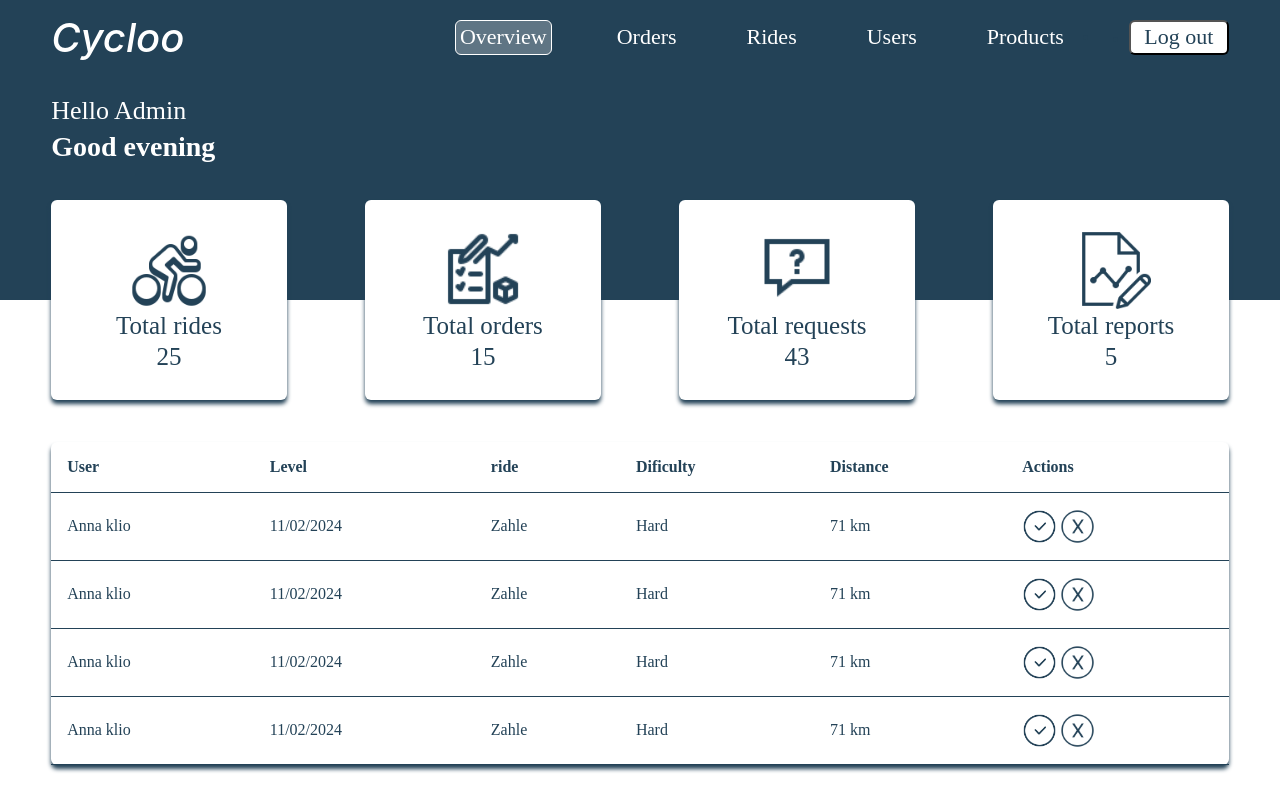
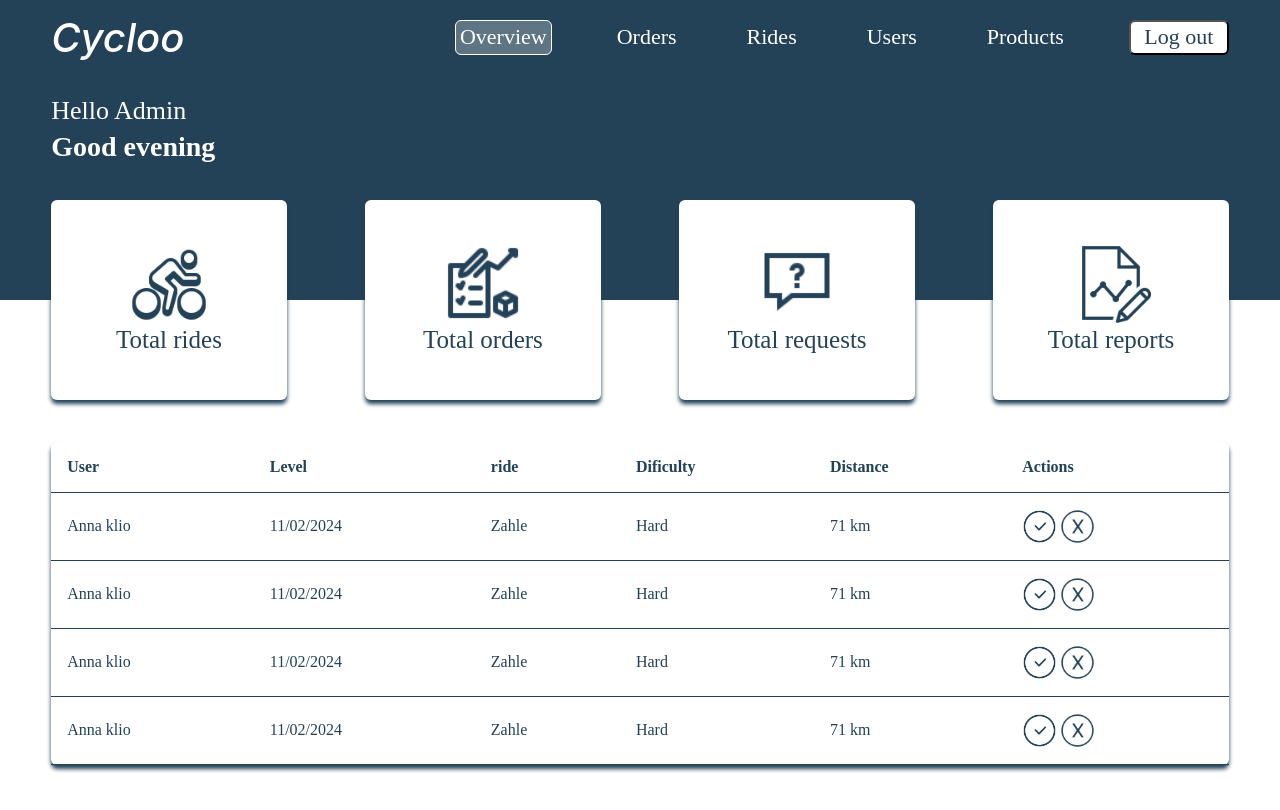
Before and after one commit to hadimortada1245/finalProject_cycloo_frontend, a React (Create React App) app: page /admin in a window 1280 px wide. Shown: the top 810 px of the page. Built offline with nearby package versions, Linux system fonts and the light colour scheme; no server answers.

Commit message:
done with counts in the overview section for the admin

```diff
--- /dev/null
+++ b/src/actions/rides.js
@@ -0,0 +1,17 @@
+import axios from "axios";
+export const getCountRides = (Id) => {
+    return (dispatch) => {
+      axios
+        .get(`${process.env.REACT_APP_API_URL}/rides/count`)
+        .then((response) => {
+          const totalRides=response.data.result[0].count;
+          dispatch({
+            type: "getCountRides",
+            payload: totalRides,
+          });
+        })
+        .catch((error) => {
+          console.error("Error fetching data:", error);
+        });
+    };
+  };
--- /dev/null
+++ b/src/actions/totalOrders.js
@@ -0,0 +1,17 @@
+import axios from "axios";
+export const getCountOrders = (Id) => {
+    return (dispatch) => {
+      axios
+        .get(`${process.env.REACT_APP_API_URL}/orders/countOrders`)
+        .then((response) => {
+          const totalOrders=response.data.result[0].count;
+          dispatch({
+            type: "getCountOrders",
+            payload: totalOrders,
+          });
+        })
+        .catch((error) => {
+          console.error("Error fetching data:", error);
+        });
+    };
+  };
--- /dev/null
+++ b/src/actions/totalRequests.js
@@ -0,0 +1,23 @@
+import axios from "axios";
+export const getCountRequests = (Id) => {
+    return (dispatch) => {
+      axios
+        .get(`${process.env.REACT_APP_API_URL}/ridesRequests/count`)
+        .then((response) => {
+          const totalRidesRequests=response.data.result[0].count;
+          axios.get(`${process.env.REACT_APP_API_URL}/ridesJoining/getCountJoiningRequest`)
+          .then((response)=>{
+            const totalRequests=totalRidesRequests+response.data.result[0].count;
+            dispatch({
+                type: "getCountRequests",
+                payload: totalRequests,
+              });
+          })
+
+        })
+        .catch((error) => {
+          console.error("Error fetching data:", error);
+        });
+    };
+  };
+//   /ridesJoining/getCountJoiningRequest
--- /dev/null
+++ b/src/actions/totalRports.js
@@ -0,0 +1,17 @@
+import axios from "axios";
+export const getCountReports = (Id) => {
+    return (dispatch) => {
+      axios
+        .get(`${process.env.REACT_APP_API_URL}/ridesReports/count`)
+        .then((response) => {
+          const totalReports=response.data.result[0].count;
+          dispatch({
+            type: "getCountReports",
+            payload: totalReports,
+          });
+        })
+        .catch((error) => {
+          console.error("Error fetching data:", error);
+        });
+    };
+  };
--- a/src/components/AdminOverview.js
+++ b/src/components/AdminOverview.js
@@ -4,18 +4,36 @@ import requestImg from '../images/icons8-request-64.png';
 import reportsImg from '../images/icons8-report-100.png';
 import cancel from '../images/icons8-x-50.png';
 import approve from '../images/icons8-correct-64.png';
+import { useSelector } from 'react-redux';
+import { useDispatch } from 'react-redux';
+import {getCountOrders} from '../actions/totalOrders';
+import {getCountReports} from '../actions/totalRports';
+import {getCountRides} from '../actions/rides';
+import {getCountRequests} from '../actions/totalRequests';
+import { useEffect } from 'react';
 function AdminOverview() {
+    const ordersCount = useSelector((state) => state.totalOrders);
+    const reportsCount = useSelector((state) => state.totalReports);
+    const requestsCount = useSelector((state) => state.totalRequests);
+    const ridesCount = useSelector((state) => state.rides);
+    const dispatch = useDispatch();
+    useEffect(() => {
+        dispatch(getCountOrders());
+        dispatch(getCountReports());
+        dispatch(getCountRides());
+        dispatch(getCountRequests());
+    }, [dispatch]);
     return (
         <>
             <div className='overview-cells'>
                 <div className='overview-cell'><img src={ridesImg} className='cellIcon' alt='cellIcon' /> <p className='total-p-d'>Total rides</p>
-                    <p className='total-p-d'>25</p></div>
+                    <p className='total-p-d'>{ridesCount}</p></div>
                 <div className='overview-cell'><img src={ordersImg} className='cellIcon' alt='cellIcon' /> <p className='total-p-d'>Total orders</p>
-                    <p className='total-p-d'>15</p></div>
+                    <p className='total-p-d'>{ordersCount}</p></div>
                 <div className='overview-cell'><img src={requestImg} className='cellIcon' alt='cellIcon' /> <p className='total-p-d'>Total requests</p>
-                    <p className='total-p-d'>43</p></div>
+                    <p className='total-p-d'>{requestsCount}</p></div>
                 <div className='overview-cell'><img src={reportsImg} className='cellIcon' alt='cellIcon' /> <p className='total-p-d'>Total reports</p>
-                    <p className='total-p-d'>5</p></div>
+                    <p className='total-p-d'>{reportsCount}</p></div>
             </div>
             <table className='order-table1'>
             <thead>
--- a/src/reducers/index.js
+++ b/src/reducers/index.js
@@ -1,9 +1,17 @@
 import { combineReducers } from "redux";
 import userReducer from "./user";
 import totalUsersReducer from "./totalUsers";
+import totalOrdersReducer from "./totalOrders";
+import totalReportsReducer from "./totalReports";
+import totalRequestsReducer from "./totalRequests";
+import ridesReducer from "./rides";
 const allReducers = combineReducers({
   users : userReducer,
-  totalUsers: totalUsersReducer
+  totalUsers: totalUsersReducer,
+  totalOrders: totalOrdersReducer,
+  totalReports: totalReportsReducer,
+  totalRequests: totalRequestsReducer,
+  rides: ridesReducer
 });
 
 export default allReducers;
--- /dev/null
+++ b/src/reducers/rides.js
@@ -0,0 +1,9 @@
+const totalRidesReducer = (state = [], action) => {
+    switch (action.type) {
+      case "getCountRides":
+        return action.payload;
+      default:
+        return state;
+    }
+  };
+  export default totalRidesReducer;
--- /dev/null
+++ b/src/reducers/totalOrders.js
@@ -0,0 +1,9 @@
+const totalOrdersReducer = (state = [], action) => {
+    switch (action.type) {
+      case "getCountOrders":
+        return action.payload;
+      default:
+        return state;
+    }
+  };
+  export default totalOrdersReducer;
--- /dev/null
+++ b/src/reducers/totalReports.js
@@ -0,0 +1,9 @@
+const totalReportsReducer = (state = [], action) => {
+    switch (action.type) {
+      case "getCountReports":
+        return action.payload;
+      default:
+        return state;
+    }
+  };
+  export default totalReportsReducer;
--- /dev/null
+++ b/src/reducers/totalRequests.js
@@ -0,0 +1,9 @@
+const totalRequestsReducer = (state = [], action) => {
+    switch (action.type) {
+      case "getCountRequests":
+        return action.payload;
+      default:
+        return state;
+    }
+  };
+  export default totalRequestsReducer;
--- a/src/reducers/totalUsers.js
+++ b/src/reducers/totalUsers.js
@@ -1,4 +1,4 @@
-const userReducer = (state = [], action) => {
+const totalUserReducer = (state = [], action) => {
     switch (action.type) {
       case "getCountUser":
         return action.payload;
@@ -6,4 +6,4 @@ const userReducer = (state = [], action) => {
         return state;
     }
   };
-  export default userReducer;
+  export default totalUserReducer;
```
